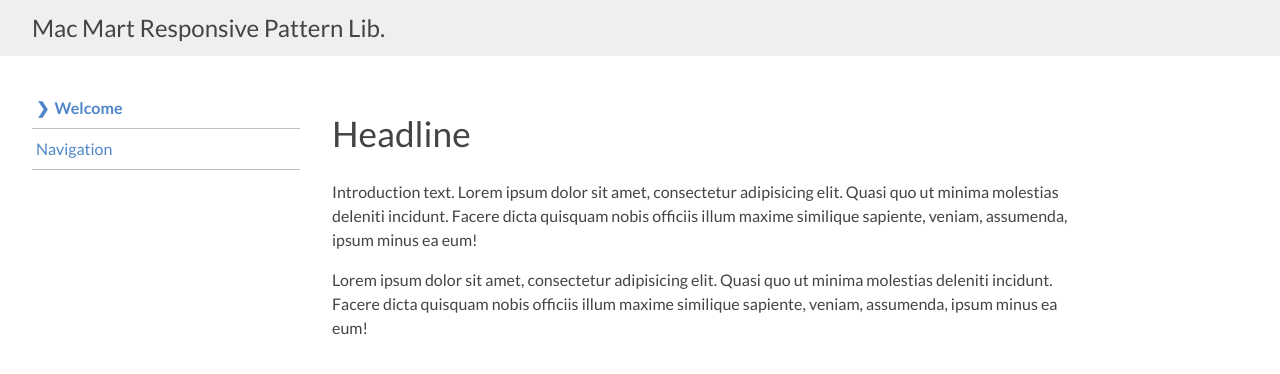
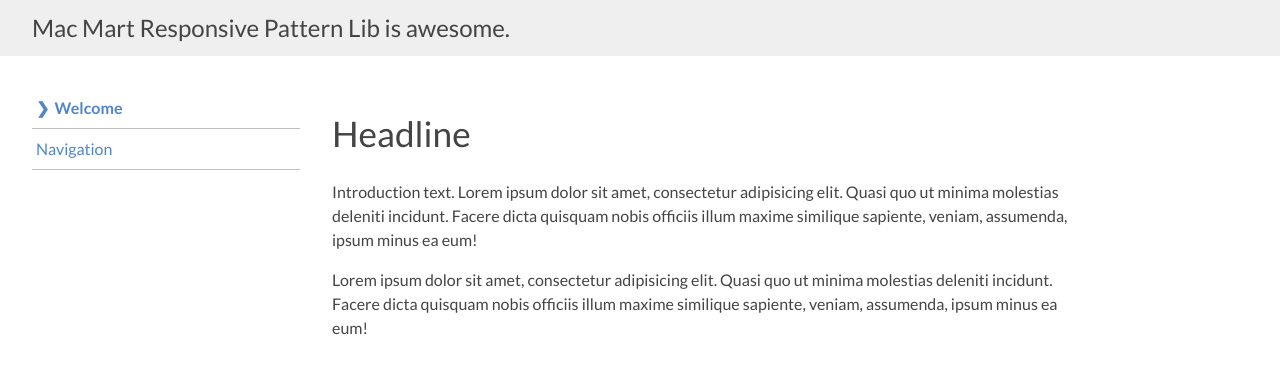
Before and after one commit to chelmyers/UXII_MacMart, a plain HTML site: page styleguide/index.html in a window 1280 px wide. Drawn offline with Linux system fonts and the light colour scheme.

Commit message:
edit header

```diff
--- a/styleguide/index.html
+++ b/styleguide/index.html
@@ -22,7 +22,7 @@
 <body class="site">
 	<header>
 		<div class="header-inner">
-			<h1>Mac Mart Responsive Pattern Lib.</h1>
+			<h1>Mac Mart Responsive Pattern Lib is awesome.</h1>
 		</div>
 	</header>
 
```
